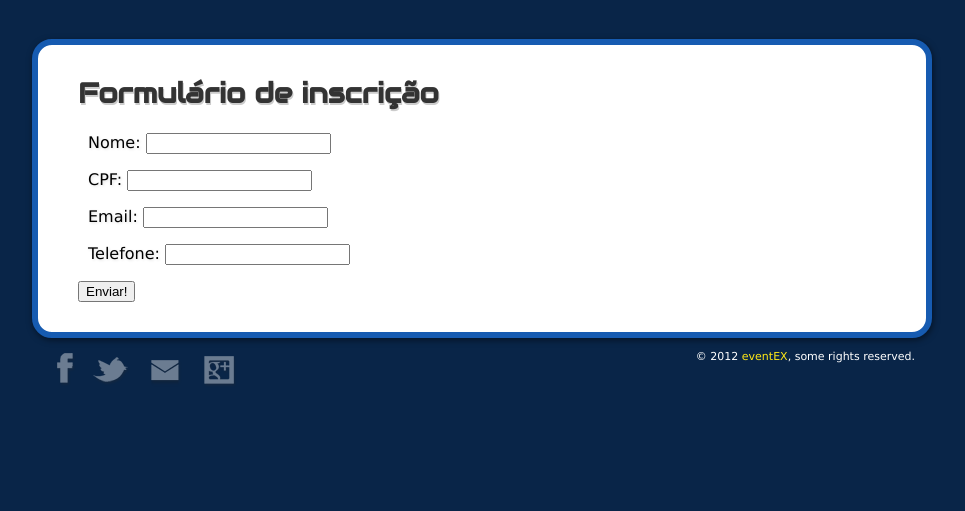
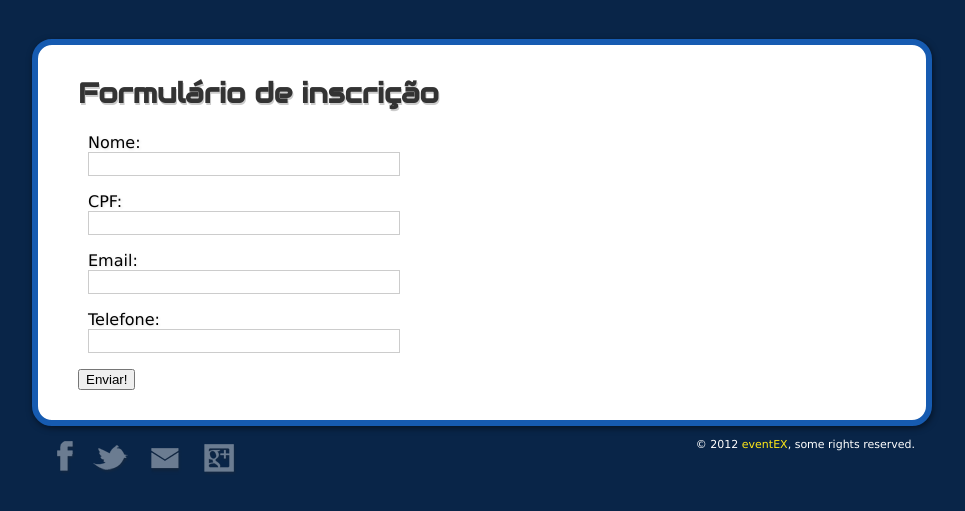
Before and after one commit to arturfelipe/wttd8, a Django app: template eventex/subscriptions/templates/subscriptions/subscription_form.html in a window 1280 px wide. Shown: the part 111-622 px from the top of the page, without its empty margins (158-1123 px from the left). Run offline with Django 3.2, Linux system fonts and the light colour scheme; the template is opened without the code that fills it: values that come from a table or form of the project are taken from there, others are empty; parts of the project's set-up code (start-up, migrations or seed data) failed here and were passed over; some libraries are stand-ins or nearby versions.

Commit message:
Stylizing the form

```diff
--- a/eventex/core/static/css/style.css
+++ b/eventex/core/static/css/style.css
@@ -172,3 +172,25 @@ a:visited {
 a:hover {
   border-bottom: 1px solid #092548;
 }
+
+form label {
+  display: block;
+  margin-bottom: 0;
+}
+
+form input {
+  width: 300px;
+  padding: 3px 5px;
+  font-family: "Lucida Grande", "Lucida Sans Unicode", Arial, Helvetica, sans-serif;
+  font-size: 14px;
+  border: 1px solid #ccc;
+}
+
+button {
+}
+
+.errorlist {
+  list-style: none;
+  font-size: 12px;
+  color: #cc0000;
+}
--- a/eventex/subscriptions/templates/subscriptions/subscription_form.html
+++ b/eventex/subscriptions/templates/subscriptions/subscription_form.html
@@ -24,6 +24,6 @@
     {{ form.phone }}
     {{ form.phone.errors }}
   </p>
-  <input type="submit" value="Enviar!" class="button" >
+  <button type="submit">Enviar!</button>
 </form>
 {% endblock content %}
```
Also changed, not shown: eventex/subscriptions/tests/test_views_subscribe.py (+2 -1 lines).
